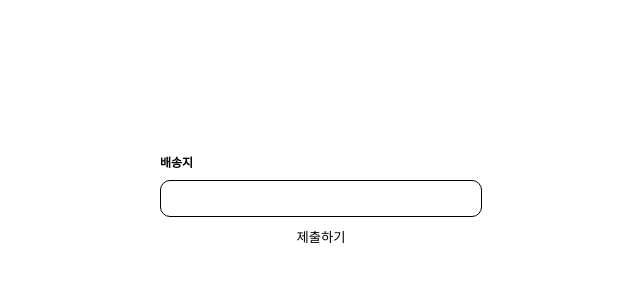
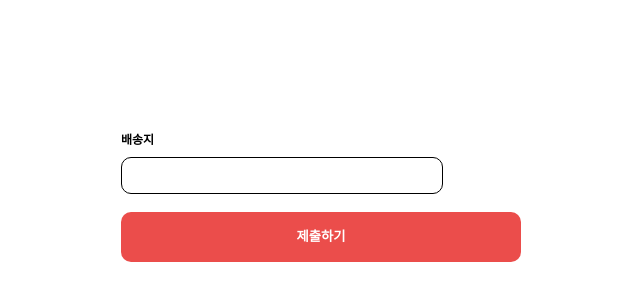
Before and after one commit to wanted-codestates-project-team-05/wanted-codestates-project-05-07, a React (Create React App) app: page / in a window 1280 px wide. Shown: the part 200-500 px from the top of the page, without its empty margins (319-959 px from the left). Built offline with nearby package versions, Linux system fonts and the light colour scheme.

Commit message:
Feat: 버튼 활성화/비활성화 설정 추가

```diff
--- a/src/components/createdForm/CreatedForm.js
+++ b/src/components/createdForm/CreatedForm.js
@@ -8,23 +8,24 @@ const CreatedForm = () => {
   const [isAddress, setIsAddress] = useState("");
   const [isSubmit, setIsSubmit] = useState(false);
   const [isLoading, setIsLoading] = useState(false);
+  const [isModalOpen, setIsModalOpen] = useState(false);
+  const [disabledSubmit, setDisabledSubmit] = useState(false);
   const getAddress = (address) => {
     setIsAddress(address);
   };
   const handleLoading = (loading) => {
     setIsLoading(loading);
   };
-  const [isModalOpen, setIsModalOpen] = useState(false);
   const modalRef = useRef(null);
   const openButtonRef = useRef(null);
   const handleClickClose = useCallback(() => {
     setIsModalOpen(true);
-    setTimeout(() => modalRef.current.focus());
+    setTimeout(() => modalRef.current.focus(), 100);
   }, []);
   const handleClickOpen = useCallback(() => {
     setIsModalOpen(false);
     // 모달의 웹 접근성을 위해 시간차를 두고 포커스 이동
-    setTimeout(() => openButtonRef.current.focus());
+    setTimeout(() => openButtonRef.current.focus(), 100);
   }, []);
   const handleClickSubmit = () => {
     submitForm(
@@ -62,11 +63,13 @@ const CreatedForm = () => {
           />
         </div>
         <ButtonContainer>
-          {isLoading ? (
-            <Loading />
-          ) : (
-            <button onClick={handleClickSubmit}>제출하기</button>
-          )}
+          <SubmitButton
+            onClick={handleClickSubmit}
+            disabled={disabledSubmit}
+            disabledSubmit={disabledSubmit}
+          >
+            {isLoading ? <Loading /> : isSubmit ? "제출완료:)" : "제출하기"}
+          </SubmitButton>
         </ButtonContainer>
       </Fieldset>
       <AddressModal
@@ -109,3 +112,21 @@ const ButtonContainer = styled.div`
   justify-content: center;
   align-content: center;
 `;
+
+const SubmitButton = styled.button`
+  text-align: center;
+  line-height: 50px;
+  display: flex;
+  justify-content: center;
+  align-content: center;
+  width: 400px;
+  height: 50px;
+  color: white;
+  font-weight: 600;
+  margin: 8px 0;
+  border: none;
+  border-radius: 10px;
+  cursor: pointer;
+  background-color: ${({ disabledSubmit }) =>
+    disabledSubmit ? "lightGrey" : "#eb4d4b"};
+`;
```
